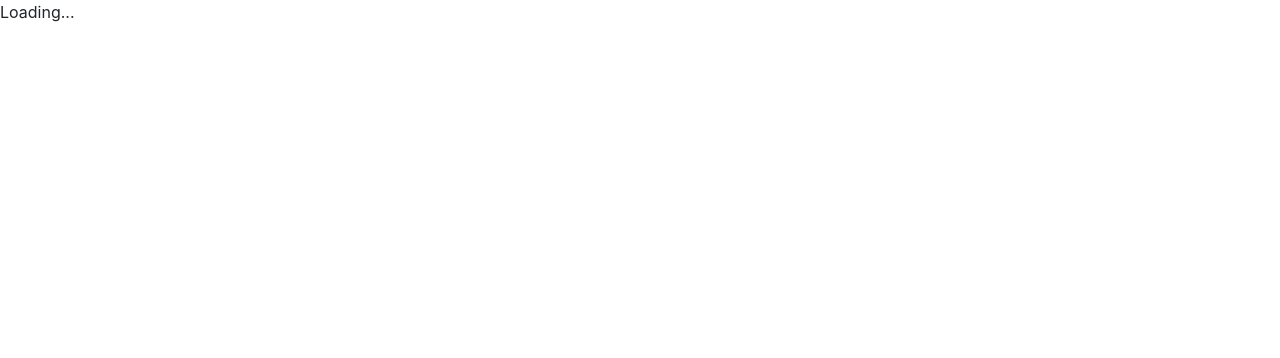
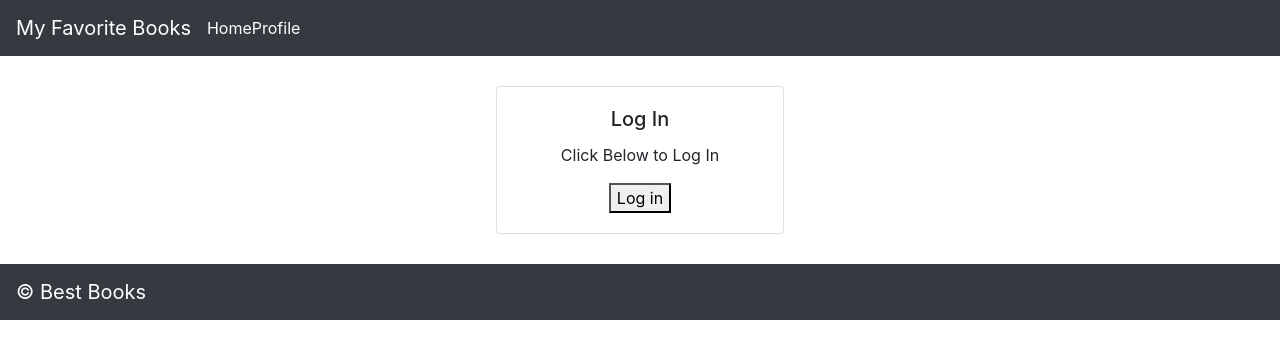
Before and after one commit to KZTahat/can-of-Books-frontEnd, a React (Create React App) app: page / in a window 1280 px wide. Shown: the top 358 px of the page. Built offline with nearby package versions, Linux system fonts and the light colour scheme; no server answers.

Commit message:
Adding OAuth setup

```diff
--- a/src/App.js
+++ b/src/App.js
@@ -1,34 +1,43 @@
 import React from 'react';
 import Header from './Header';
-import IsLoadingAndError from './IsLoadingAndError';
+import MyFavoriteBooks from './BestBooks';
+import { withAuth0 } from '@auth0/auth0-react';
 import Footer from './Footer';
 import {
   BrowserRouter as Router,
   Switch,
   Route
 } from "react-router-dom";
+import Login from './Login';
+// import LogoutButton from './Componenets/LogOutButton';
+import Profile from './Componenets/Profile';
 
 class App extends React.Component {
 
   render() {
-    console.log('app', this.props);
+    // console.log('app', this.props);
+    const isAuthenticated = this.props.auth0.isAuthenticated;
     return(
       <>
         <Router>
-          <IsLoadingAndError>
+          {/* <IsLoadingAndError> */}
             <Header />
             <Switch>
               <Route exact path="/">
                 {/* TODO: if the user is logged in, render the `BestBooks` component, if they are not, render the `Login` component */}
+                {isAuthenticated ? <MyFavoriteBooks /> : <Login />}
+              </Route >
+              <Route exact path='/profile'>
+              {/* TODO: add a route with a path of '/profile' that renders a `Profile` component */}
+              <Profile />
               </Route>
-              {/* TODO: add a route with a path of '/profile' that renders a `Profile` component */}
             </Switch>
             <Footer />
-          </IsLoadingAndError>
+          {/* </IsLoadingAndError> */}
         </Router>
       </>
     );
   }
 }
 
-export default App;
+export default withAuth0(App);
--- /dev/null
+++ b/src/Componenets/LogInButton.js
@@ -0,0 +1,13 @@
+import React from "react";
+import { useAuth0 } from "@auth0/auth0-react";
+
+
+function LoginButton() {
+  const { isAuthenticated, loginWithRedirect } = useAuth0();
+
+  return (
+    !isAuthenticated && <button onClick={loginWithRedirect}>Log in</button>
+  );
+}
+
+export default LoginButton;
--- /dev/null
+++ b/src/Componenets/LogOutButton.js
@@ -0,0 +1,20 @@
+import React from "react";
+import { useAuth0 } from "@auth0/auth0-react";
+
+function LogoutButton() {
+  const { isAuthenticated, logout } = useAuth0();
+
+  return (
+    isAuthenticated && (
+      <button
+        onClick={() => {
+          logout({ returnTo: window.location.origin });
+        }}
+      >
+        Log out
+      </button>
+    )
+  );
+}
+
+export default LogoutButton;
--- /dev/null
+++ b/src/Componenets/Profile.js
@@ -0,0 +1,21 @@
+import React, { Component } from "react";
+import { withAuth0 } from "@auth0/auth0-react";
+
+class Profile extends Component {
+  render() {
+    const { user, isAuthenticated } = this.props.auth0;
+    // console.log(user);
+    return (
+      <>
+        {isAuthenticated && (
+          <>
+            <div>Hello {user.name}</div>
+            <div>Hello {user.email}</div>
+          </>
+        )}
+      </>
+    );
+  }
+}
+
+export default withAuth0(Profile);
--- a/src/Header.js
+++ b/src/Header.js
@@ -1,20 +1,26 @@
-import React from 'react';
-import 'bootstrap/dist/css/bootstrap.min.css';
-import Navbar from 'react-bootstrap/Navbar';
+import React from "react";
+import "bootstrap/dist/css/bootstrap.min.css";
+import Navbar from "react-bootstrap/Navbar";
 import { Link } from "react-router-dom";
-import './Header.css';
+import "./Header.css";
+import LoginButton from "./Componenets/LogInButton";
+import LogoutButton from "./Componenets/LogOutButton";
+import { withAuth0 } from '@auth0/auth0-react';
 
 class Header extends React.Component {
   render() {
-    return(
+    // console.log(this.props);
+    const isAuthenticated = this.props.auth0;
+    return (
       <Navbar collapseOnSelect expand="lg" bg="dark" variant="dark">
         <Navbar.Brand>My Favorite Books</Navbar.Brand>
         <Link to="/">Home</Link>
         <Link to="/profile">Profile</Link>
         {/* TODO: if the user is logged in, render the `LogoutButton` - if the user is logged out, render the `LoginButton` */}
+        {isAuthenticated ? <LogoutButton /> : <LoginButton />}
       </Navbar>
     );
   }
 }
 
-export default Header;
+export default withAuth0(Header);
--- a/src/Login.css
+++ b/src/Login.css
@@ -1,4 +1,4 @@
 .card{
-  margin: auto;
+  margin: 30px auto;
   text-align: center;
 }
--- a/src/Login.js
+++ b/src/Login.js
@@ -2,17 +2,19 @@
 import 'bootstrap/dist/css/bootstrap.min.css';
 import Card from 'react-bootstrap/Card';
 import './Login.css';
+import LoginButton from './Componenets/LogInButton';
 
 class Login extends React.Component {
   render() {
     return(
-      <Card style={{ width: '18rem' }}>
+      <Card style={{ width: '18rem'}}>
         <Card.Body>
           <Card.Title>Log In</Card.Title>
           <Card.Text>
             Click Below to Log In
           </Card.Text>
           {/* TODO: add a `LoginButton` component here that will log the user in with Auth0 */}
+          <LoginButton />
         </Card.Body>
       </Card>
     )
--- a/src/index.js
+++ b/src/index.js
@@ -1,11 +1,17 @@
-import React from 'react';
-import ReactDOM from 'react-dom';
-import App from './App';
+import React from "react";
+import ReactDOM from "react-dom";
+import App from "./App";
+import { Auth0Provider } from "@auth0/auth0-react";
 
 // TODO: wrap everything in Auth0
 ReactDOM.render(
-  <React.StrictMode>
+  <Auth0Provider
+    domain={process.env.REACT_APP_DOMAIN}
+    clientId={process.env.REACT_APP_CLIENTID}
+    redirectUri={window.location.origin}
+  >
     <App />
-  </React.StrictMode>,
-  document.getElementById('root')
+  </Auth0Provider>,
+
+  document.getElementById("root")
 );
```
Also changed, not shown: 2 other files (tests, documents, lock files or other folders).
